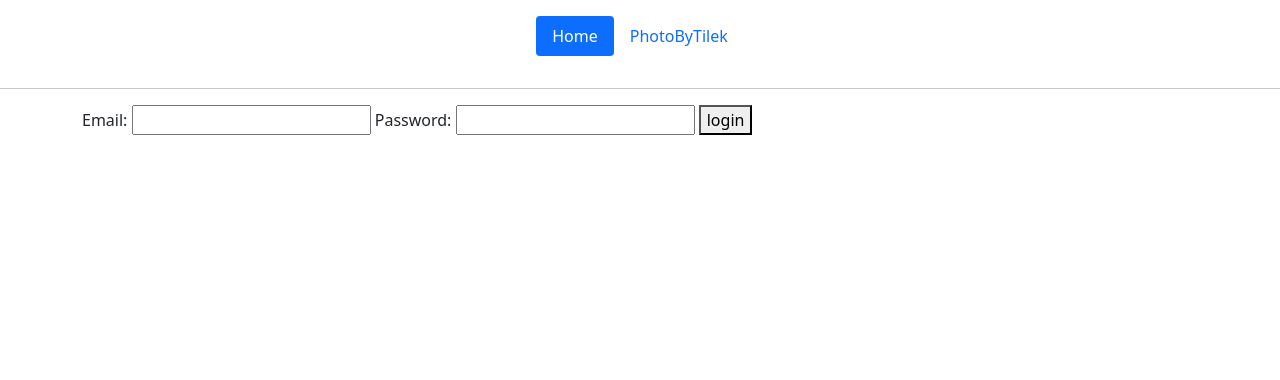
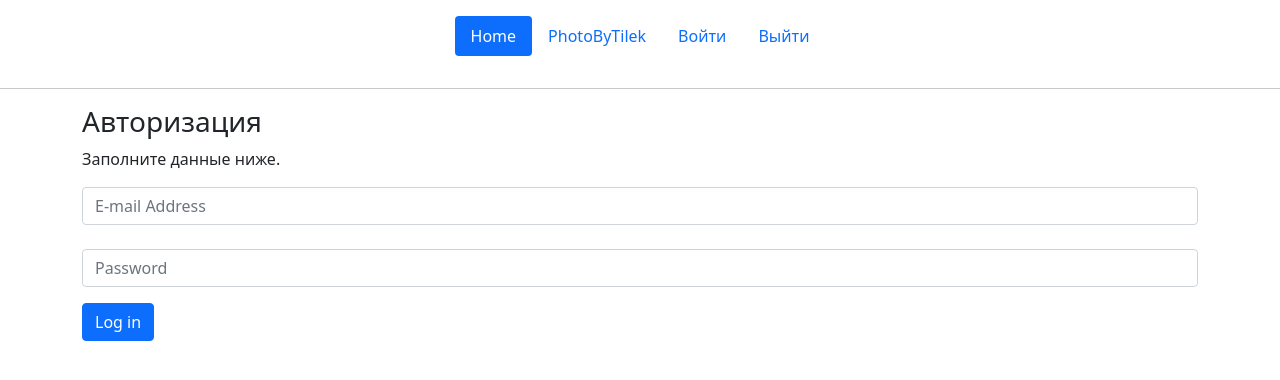
Before and after one commit to bolotbekovvv7/cafe-cms.kg, a Symfony app: template templates/login/index.html.twig in a window 1280 px wide. Shown: the top 380 px of the page. Run offline with Twig, Linux system fonts and the light colour scheme; the template is opened without the code that fills it, so the values that code supplies are empty; some libraries are stand-ins or nearby versions.

Commit message:
Log in html

```diff
--- a/templates/base.html.twig
+++ b/templates/base.html.twig
@@ -25,6 +25,8 @@
             <li class="nav-item"><a href="{{ url('index_index') }}" class="nav-link active" aria-current="page">Home</a>
             </li>
             <li class="nav-item"><a href="{{ url('index_create') }}" class="nav-link">PhotoByTilek</a></li>
+            <li class="nav-item"><a href="{{ url('app_login') }}" class="nav-link">Войти</a></li>
+            <li class="nav-item"><a href="{{ url('app_logout') }}" class="nav-link">Выйти</a></li>
         </ul>
     </header>
 
--- a/templates/index/index.html.twig
+++ b/templates/index/index.html.twig
@@ -4,7 +4,6 @@
 
     {{ user ? user.email : 'Гость' }}
 
-    <a href="{{ url('index_create') }}" class="btn btn-primary">Добавить</a>
 
 
 {% endblock %}
--- a/templates/login/index.html.twig
+++ b/templates/login/index.html.twig
@@ -5,17 +5,53 @@
         <div>{{ error.messageKey|trans(error.messageData, 'security') }}</div>
     {% endif %}
 
-    <form action="{{ path('app_login') }}" method="post">
-        <label for="username">Email:</label>
-        <input type="text" id="username" name="_username" value="{{ last_username }}"/>
+    {#    <form action="{{ path('app_login') }}" method="post"> #}
+    {#        <label for="username">Email:</label> #}
+    {#        <input type="text" id="username" name="_username" value="{{ last_username }}"/> #}
 
-        <label for="password">Password:</label>
-        <input type="password" id="password" name="_password"/>
+    {#        <label for="password">Password:</label> #}
+    {#        <input type="password" id="password" name="_password"/> #}
 
-        {# If you want to control the URL the user is redirected to on success
-        <input type="hidden" name="_target_path" value="/account"/> #}
-        <input type="hidden" name="_csrf_token" value="{{ csrf_token('authenticate') }}">
+    {#        #}{# If you want to control the URL the user is redirected to on success #}
+    {#        <input type="hidden" name="_target_path" value="/account"/> #}
+    {#        <input type="hidden" name="_csrf_token" value="{{ csrf_token('authenticate') }}"> #}
 
-        <button type="submit">login</button>
-    </form>
+    {#        <button type="submit">login</button> #}
+    {#    </form> #}
+
+
+    <div class="form-body">
+        <div class="row">
+            <div class="form-holder">
+                <div class="form-content">
+                    <div class="form-items">
+                        <h3>Авторизация</h3>
+                        <p>Заполните данные ниже.</p>
+                        <form class="requires-validation" novalidate action="{{ path('app_login') }}" method="post">
+                            <div class="col-md-12">
+                                <input class="form-control" type="text" name="_username" value="{{ last_username }}"
+                                       placeholder="E-mail Address"
+                                       required>
+                                <div class="valid-feedback">Email field is valid!</div>
+                                <div class="invalid-feedback">Email field cannot be blank!</div>
+                            </div>
+                            <br>
+                            <div class="col-md-12">
+                                <input class="form-control" type="password" name="_password" id="password"
+                                       placeholder="Password"
+                                       required>
+                                <div class="valid-feedback">Password field is valid!</div>
+                                <div class="invalid-feedback">Password field cannot be blank!</div>
+                            </div>
+                            <input type="hidden" name="_csrf_token" value="{{ csrf_token('authenticate') }}">
+                            <div class="form-button mt-3">
+                                <button id="submit" type="submit" class="btn btn-primary">Log in</button>
+                            </div>
+                        </form>
+                    </div>
+                </div>
+            </div>
+        </div>
+    </div>
+
 {% endblock %}
```
